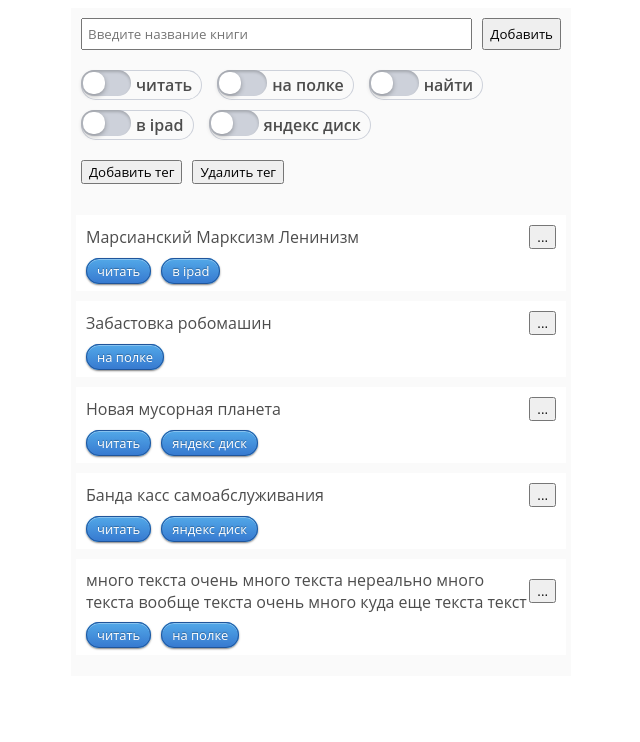
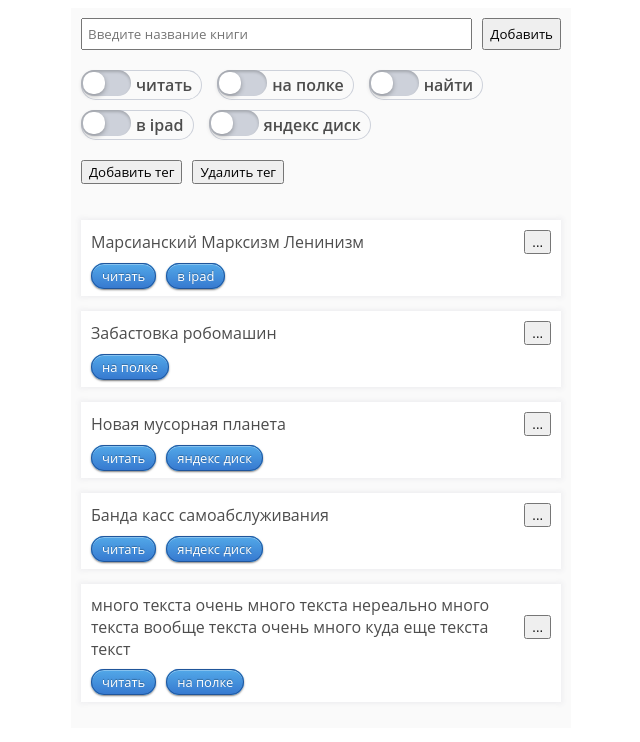
Before and after one commit to evgenynovak/book-library-app-react, a React (Create React App) app: page / in a window 1280 px wide. Shown: the top 742 px of the page, without its empty margins (319-959 px from the left). Built offline with nearby package versions, Linux system fonts and the light colour scheme.

Commit message:
BookItem: fix style

```diff
--- a/src/components/BookList/BookItem/BookItem.module.scss
+++ b/src/components/BookList/BookItem/BookItem.module.scss
@@ -1,9 +1,10 @@
 @import '../../../styles/variables.scss';
 
 .item {
-  margin-top: 10px;
+  margin-top: 15px;
   padding: 10px;
   background-color:  $primaryLight;
+  box-shadow: 0 0 5px 2px #efeff1;
   &:first-child{
     margin-top: 0px;
   }
--- a/src/components/BookList/BookList.module.scss
+++ b/src/components/BookList/BookList.module.scss
@@ -1,7 +1,7 @@
 @import '../../styles/variables.scss';
 
 .bookList {
-  padding: 5px;
+  padding: 10px;
 }
 
 .items {
```
